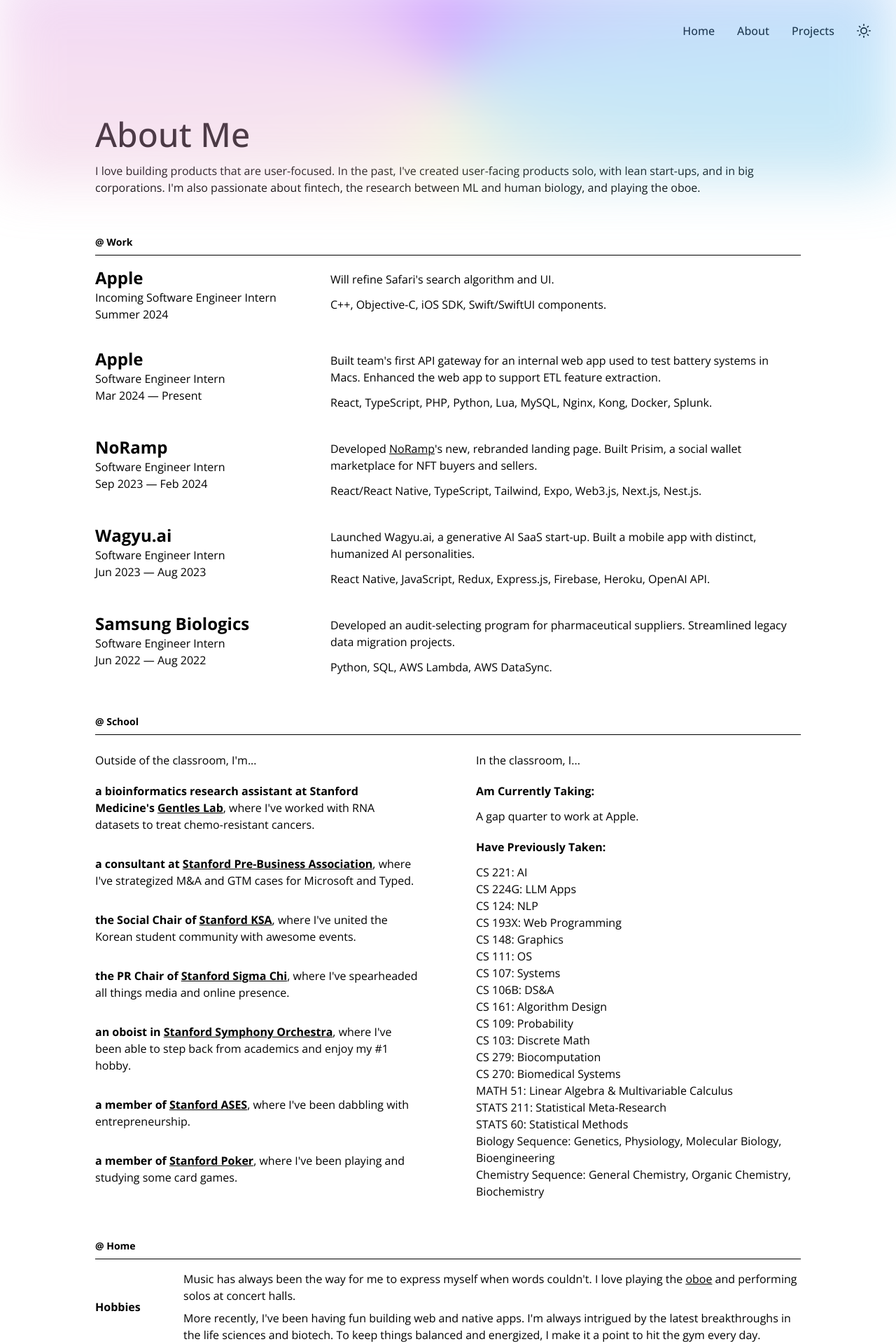
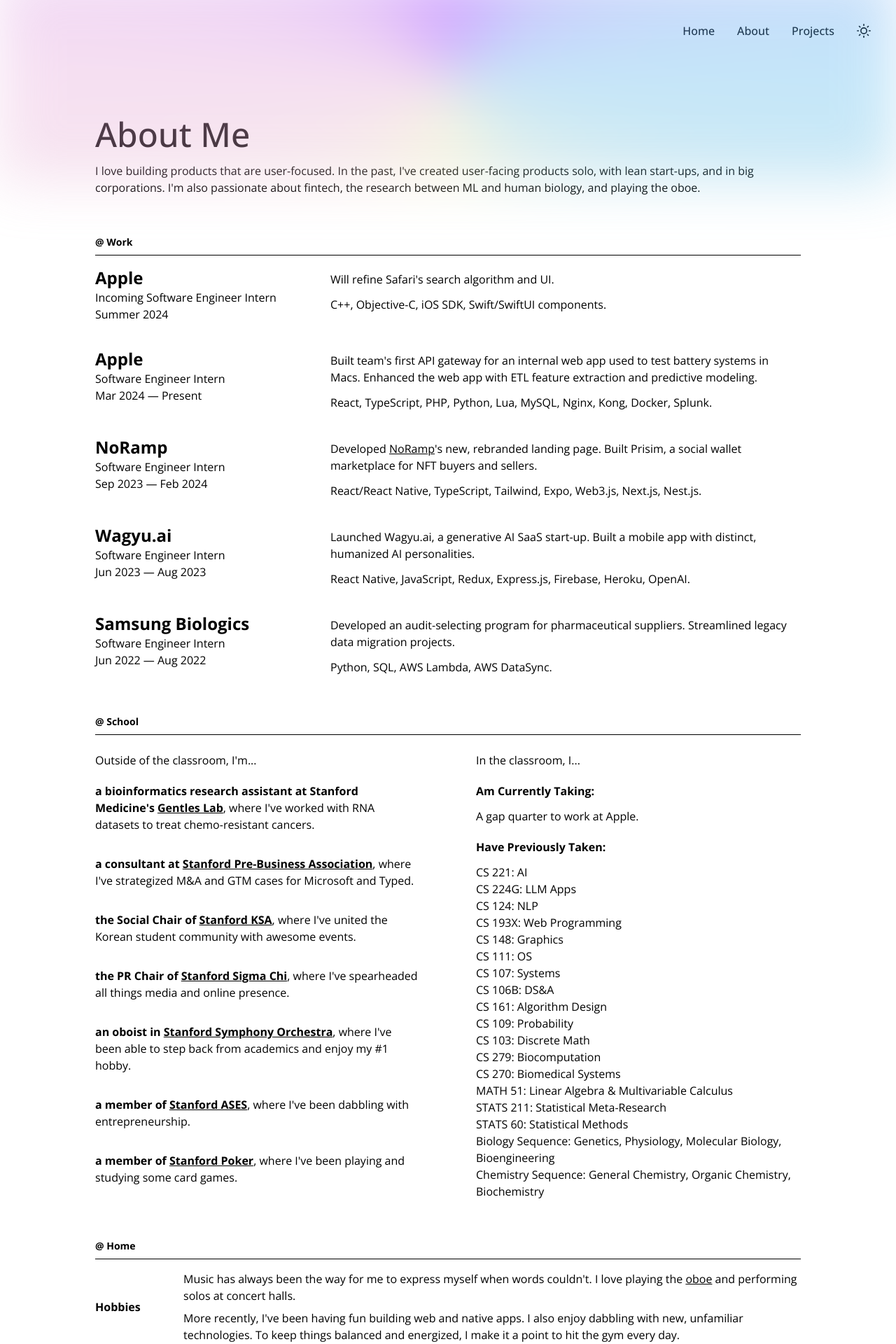
Before and after one commit to aaronkjin/personal, a Next.js app: page /about in a window 1280 px wide. Shown: the top 1920 px of the page at 70% size. Built offline with nearby package versions, Linux system fonts and the light colour scheme.

Commit message:
wording changes

```diff
--- a/pages/about.js
+++ b/pages/about.js
@@ -95,8 +95,8 @@ export default function About() {
           <div className="w-full tablet:w-2/3 mt-1.5">
             <p className="text-sm tablet:text-base">
               Built team&apos;s first API gateway for an internal web app used
-              to test battery systems in Macs. Enhanced the web app to support
-              ETL feature extraction.
+              to test battery systems in Macs. Enhanced the web app with
+              ETL feature extraction and predictive modeling.
             </p>
 
             <p className="text-sm tablet:text-base mt-3">
@@ -178,7 +178,7 @@ export default function About() {
 
             <p className="text-sm tablet:text-base mt-3">
               React Native, JavaScript, Redux, Express.js, Firebase, Heroku,
-              OpenAI API.
+              OpenAI.
             </p>
           </div>
         </div>
@@ -563,8 +563,7 @@ export default function About() {
             </p>
             <p className="pt-2">
               More recently, I&apos;ve been having fun building web and native
-              apps. I&apos;m always intrigued by the latest breakthroughs in the
-              life sciences and biotech. To keep things balanced and energized,
+              apps. I also enjoy dabbling with new, unfamiliar technologies. To keep things balanced and energized,
               I make it a point to hit the gym every day.
             </p>
           </p>
```
